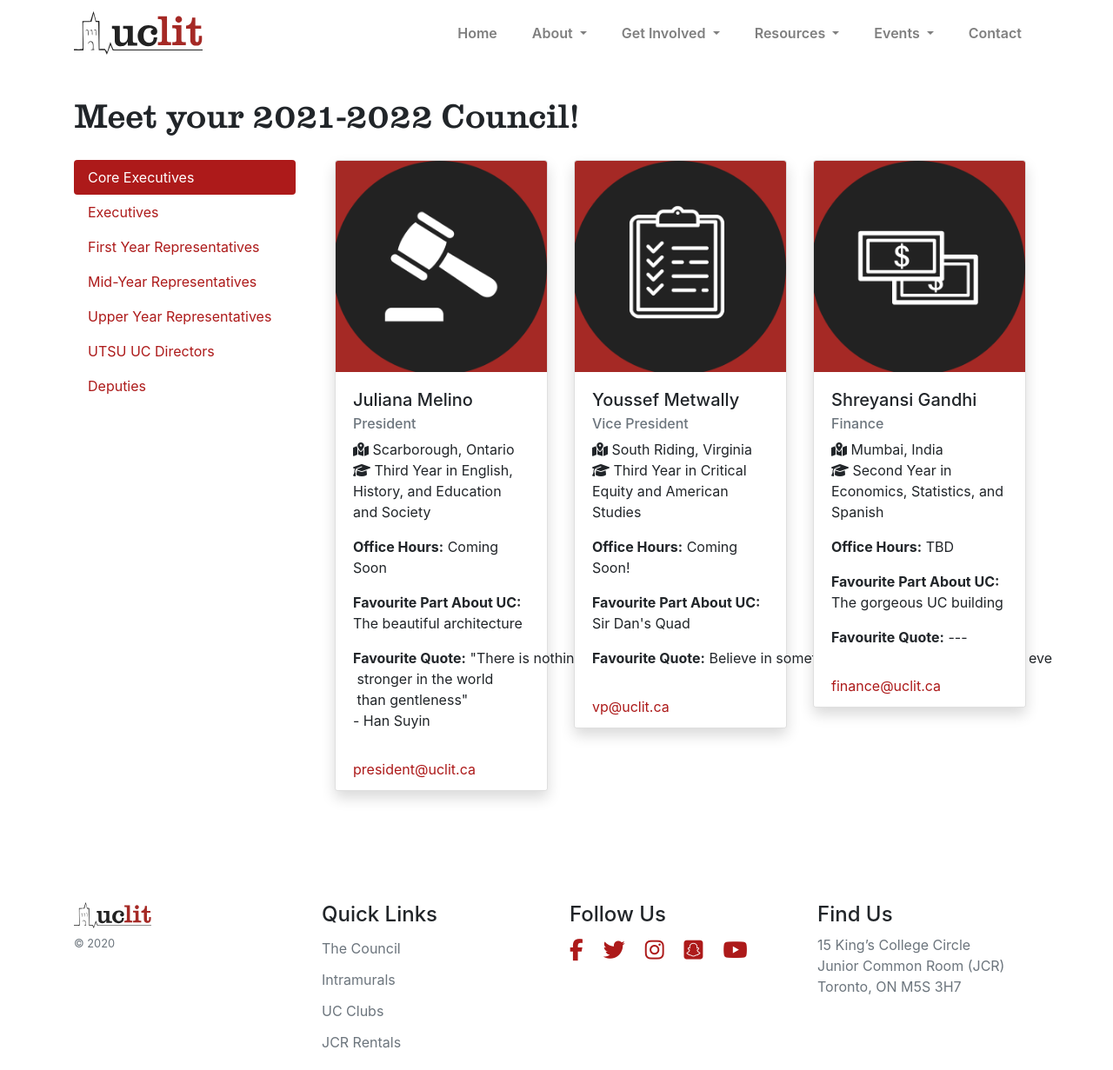
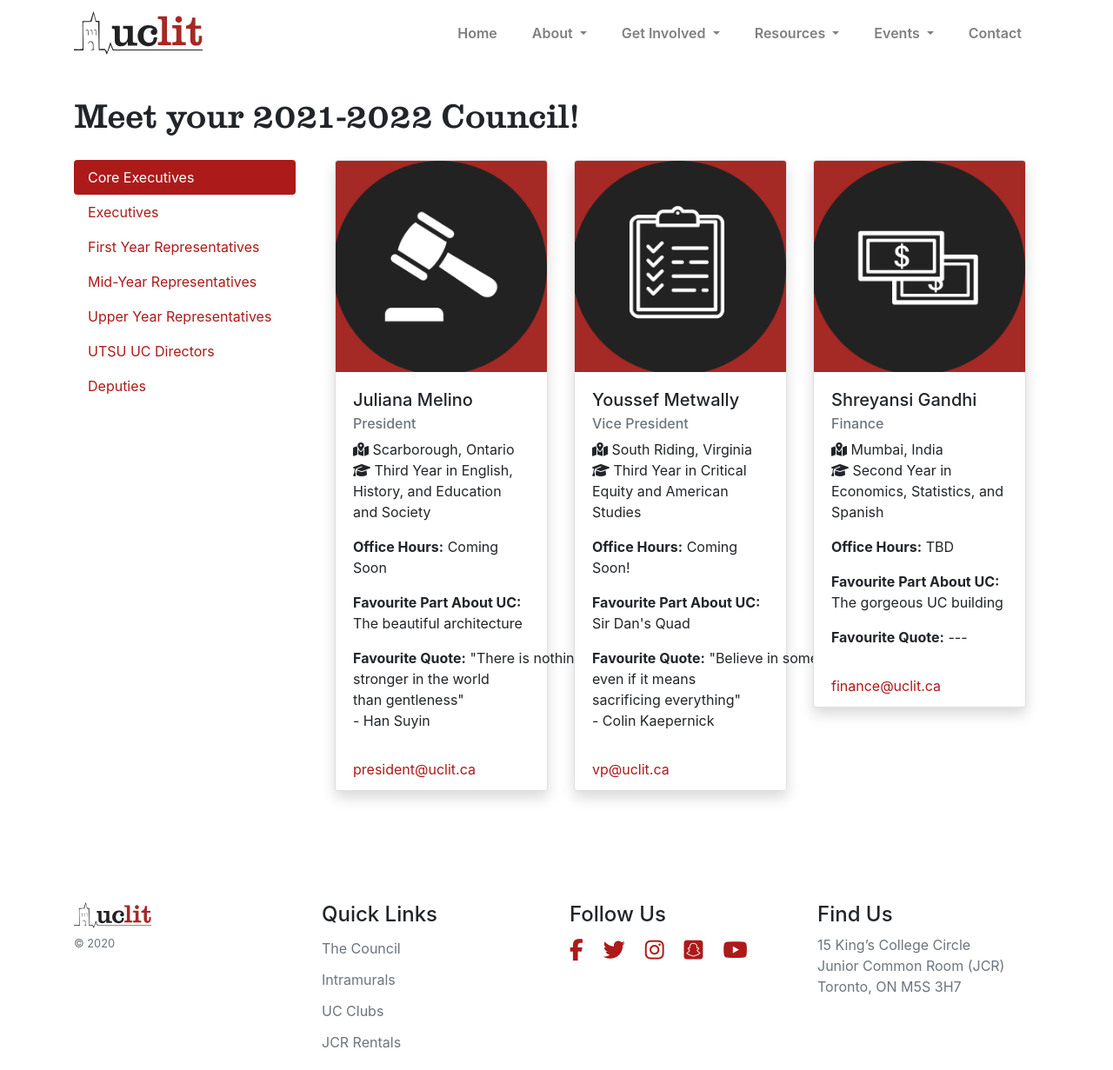
Before and after one commit to uclit-webmaster/uclit-site, a Jekyll site: the page built from about/council.html, in a window 1280 px wide and 1231 px high. Shown: the whole window at 87% size. Built offline with Jekyll 4.4.1, drawn with Linux system fonts in a browser that asks for light colours; nearby versions of some CDN libraries.

```diff
--- a/_data/council.yml
+++ b/_data/council.yml
@@ -34,7 +34,9 @@
     office-hours: Coming Soon
     favourite-part-about-uc: The beautiful architecture
     favourite-quote: |
-      "There is nothing <br> stronger in the world <br> than gentleness"
+      "There is nothing
+      stronger in the world
+      than gentleness"
       - Han Suyin
   - name: Youssef Metwally
     image: assets/images/commissions-icons/VP.png
@@ -45,7 +47,11 @@
     email: vp@uclit.ca
     office-hours: Coming Soon!
     favourite-part-about-uc: Sir Dan's Quad
-    favourite-quote: Believe in something even if it means sacrificing everything - Colin Kaepernick
+    favourite-quote:  |
+      "Believe in something
+      even if it means
+      sacrificing everything"
+      - Colin Kaepernick
   - name: Shreyansi Gandhi
     image: assets/images/commissions-icons/FINANCE.png
     role: Finance
```
